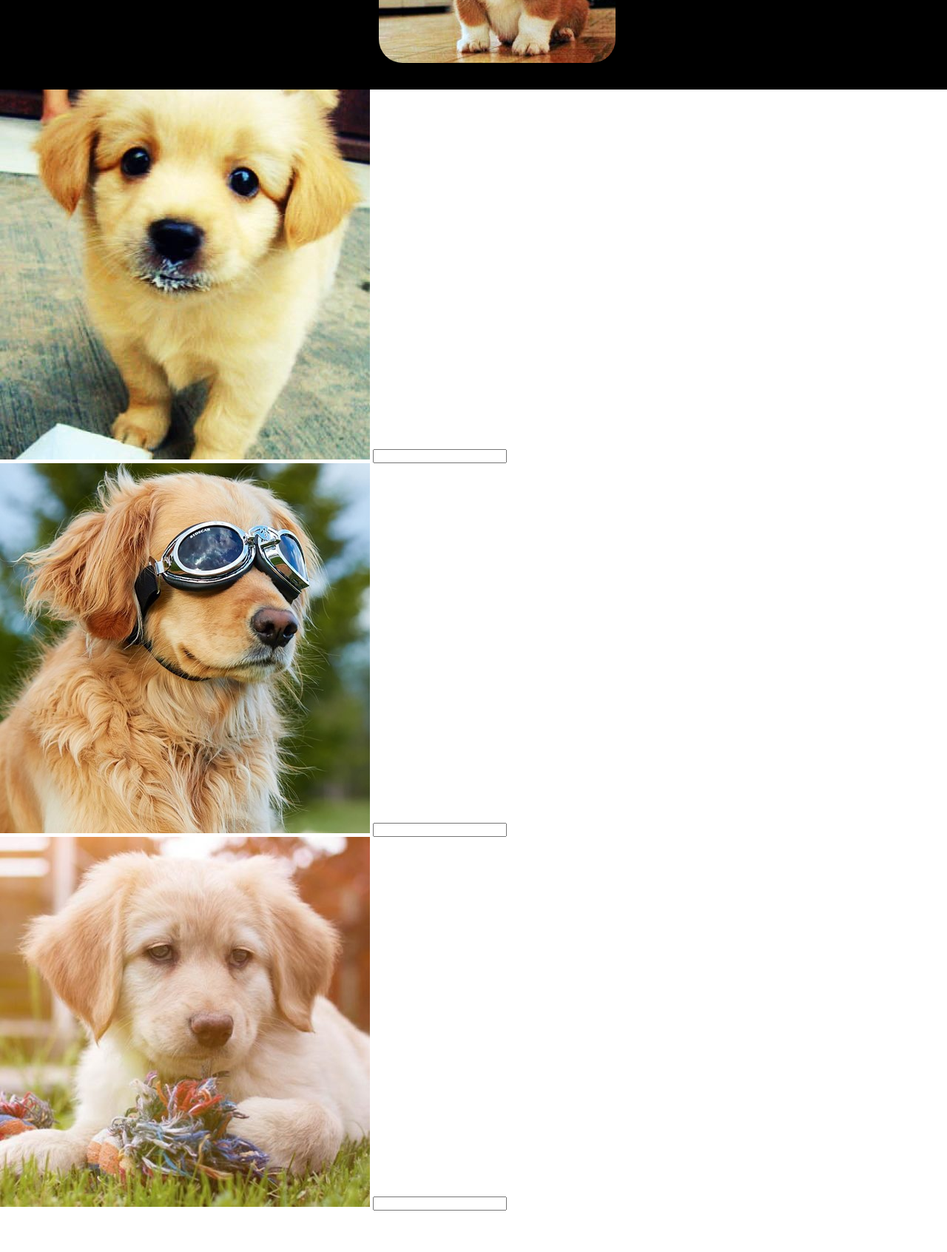
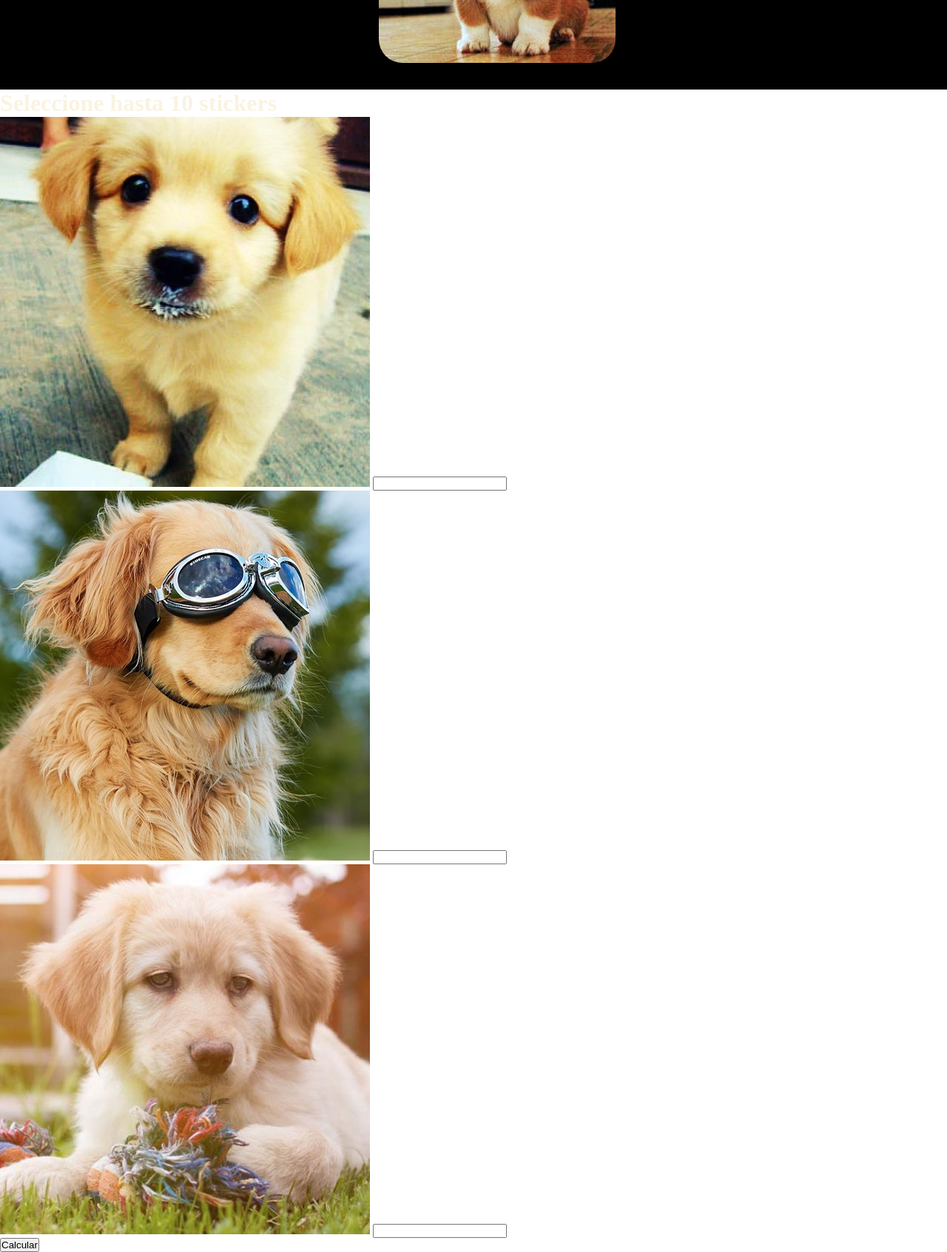
Before and after one commit to Marksolidor/condition-challenge, a plain HTML site: page index.html in a window 1280 px wide. Shown: the part 320-2012 px from the top of the page at 74% size. Before the commit the page ends 1956 px from the top, so only its background shows below. Drawn offline with Linux system fonts and the light colour scheme.

Commit message:
feat tittle and btn

```diff
--- a/index.html
+++ b/index.html
@@ -26,6 +26,7 @@ o igual 10 se indicará en un párrafo nuevo la cantidad de stickers llevados. E
 stickers"-->
 
 <div class="challenge2">
+    <h1>Seleccione hasta 10 stickers</h1>
     <div class="container">
         <div>
             <img src="assets\img\sticker1.jpg" >
@@ -40,6 +41,10 @@ stickers"-->
             <input id="input-3" itype="text">
         </div>
     </div>
+    <div class="calc">
+        <p id="cantidad"></p>
+        <button>Calcular</button>
+    </div>
 </div>
     </main>
     <script src="assets\js\app.js"></script>
```
